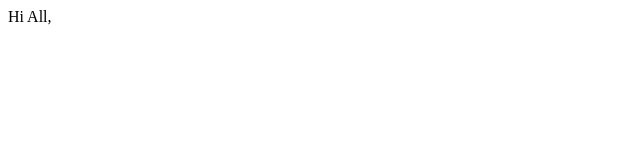
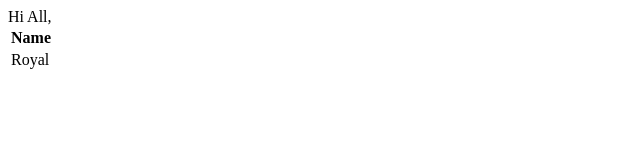
Before and after one commit to Augustine0077/HTML-CSS, a plain HTML site: page index.html in a window 1280 px wide. Shown: the whole page, without its empty margins (0-640 px from the left). Drawn offline with Linux system fonts and the light colour scheme.

Commit message:
added name table

```diff
--- a/index.html
+++ b/index.html
@@ -7,6 +7,11 @@
 </head>
 <body>
     Hi All,
-
+    <table>
+        <th>Name</th>
+        <tr>
+            <td>Royal</td>
+        </tr>
+    </table>
 </body>
 </html>
```
